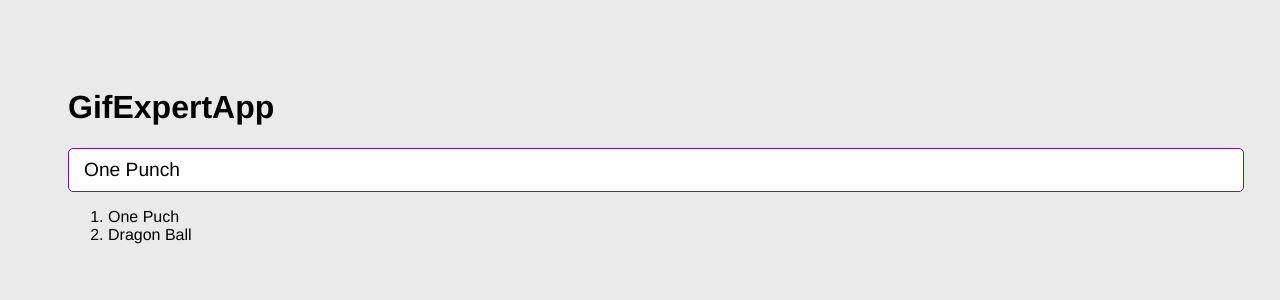
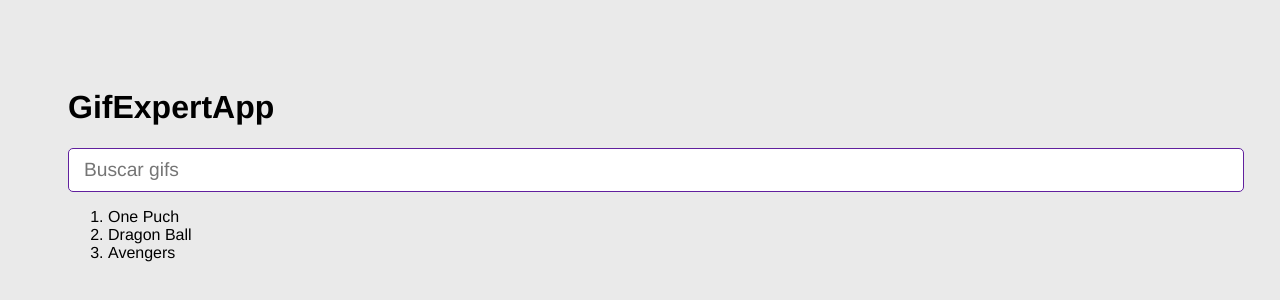
Before and after one commit to SebasJS/04-gif-expert-app, a React (Vite) app: page / in a window 1280 px wide. Shown: the top 300 px of the page. Built offline with nearby package versions, Linux system fonts and the light colour scheme.

Commit message:
Actualizacion clase 78

```diff
--- a/src/GifExpertApp.jsx
+++ b/src/GifExpertApp.jsx
@@ -4,12 +4,11 @@ import { AddCategory } from "./components/AddCategory";
 
 export const GifExpertApp = () => {
 
-  const [ categories, setCategories ] = useState([ 'One Puch', 'Dragon Ball']);
+  const [ categories, setCategories ] = useState([ 'One Puch', 'Dragon Ball', 'Avengers']);
 
   const onAddCategory = () => {
     /*No se recomienda el uso del push, es mejor utilizar el operador ... */
     setCategories([...categories, 'Avengers']);
-
   }
 
   console.log( categories );
--- a/src/components/AddCategory.jsx
+++ b/src/components/AddCategory.jsx
@@ -1,9 +1,9 @@
 import { useState } from 'react'
 
 
-export const AddCategory = () => {
+export const AddCategory = ({ setCategories }) => {
 
-    const [inputValue, setInputValue] = useState('One Punch');
+    const [inputValue, setInputValue] = useState('');
 
     const onInputChange = (event) => {
         setInputValue(event.target.value);
@@ -11,8 +11,10 @@ export const AddCategory = () => {
 
     const onSubmit = ( event ) => {
         event.preventDefault();
-        console.log(inputValue);
-        console.log( event );
+        if( inputValue.trim().length <= 1 ) return;
+
+        setCategories( ( categories ) => [inputValue, ...categories]);
+        setInputValue("");
     }
 
     return (
```
